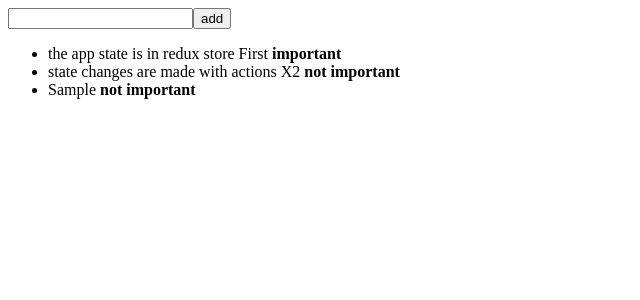
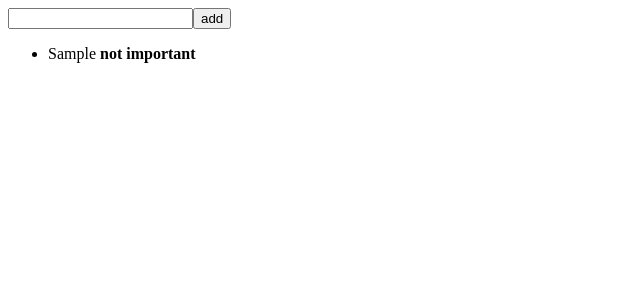
Before and after one commit to nemesmia-gm/React_Unicafe, a React (Create React App) app: page / in a window 1280 px wide. Both pictures are taken after typing "Sample" into the empty fields and a click on the button "add". Shown: the top 300 px of the page, without its empty margins (0-640 px from the left). Built offline with nearby package versions, Linux system fonts and the light colour scheme; data requests are answered from the project's data file.

Commit message:
Part6: redux - create notes in own and separate modules and components using redux store dispatch

```diff
--- a/package.json
+++ b/package.json
@@ -5,11 +5,12 @@
   "dependencies": {
     "@testing-library/jest-dom": "^4.2.4",
     "@testing-library/react": "^9.5.0",
-    "deep-freeze": "0.0.1",
     "@testing-library/user-event": "^7.2.1",
     "axios": "^0.21.0",
+    "deep-freeze": "0.0.1",
     "react": "^16.14.0",
     "react-dom": "^16.14.0",
+    "react-redux": "^7.2.2",
     "react-scripts": "3.4.3",
     "redux": "^4.0.5"
   },
--- a/src/Redux-notes/App.js
+++ b/src/Redux-notes/App.js
@@ -1,12 +1,19 @@
 import React from 'react'
-import NoteReducer from "./noteReducer";
+import NewNote from "./NewNote";
+import Notes from "./Notes";
 
+/*
+* The useDispatch-hook provides any React component access to the dispatch-function of the redux-store defined in
+* index.js. This allows all components to make changes to the state of the redux-store.
+* The component can access the notes stored in the store with the useSelector-hook of the react-redux library.
+* */
 const App = () => {
     return(
         <div>
-          <NoteReducer/>
+            <NewNote />
+            <Notes />
         </div>
     )
-}
+};
 
 export default App;
--- /dev/null
+++ b/src/Redux-notes/NewNote.js
@@ -0,0 +1,23 @@
+import React from 'react'
+import { useDispatch } from 'react-redux'
+import {createNote} from "./noteReducer";
+
+const NewNote = (props) => {
+    const dispatch = useDispatch();
+
+    const addNote = (event) => {
+        event.preventDefault();
+        const content = event.target.note.value; //Because the field has a name, we can access the content via the event object event.target.note.value.
+        event.target.note.value = '';
+        dispatch(createNote(content));
+    };
+
+    return (
+        <form onSubmit={addNote}>
+            <input name="note" />
+            <button type="submit">add</button>
+        </form>
+    )
+};
+
+export default NewNote
--- /dev/null
+++ b/src/Redux-notes/Notes.js
@@ -0,0 +1,33 @@
+import React from 'react'
+import { useDispatch, useSelector } from 'react-redux'
+import {toggleImportanceOf} from "./noteReducer";
+
+const Note = ({ note, handleClick }) => {
+    return(
+        <li onClick={handleClick}>
+            {note.content}
+            <strong> {note.important ? 'important' : 'not important'}</strong>
+        </li>
+    )
+};
+
+const Notes = () => {
+    const dispatch = useDispatch();
+    const notes = useSelector(state => state);
+
+    return(
+        <ul>
+            {notes.map(note =>
+                <Note
+                    key={note.id}
+                    note={note}
+                    handleClick={() =>
+                        dispatch(toggleImportanceOf(note.id))
+                    }
+                />
+            )}
+        </ul>
+    )
+};
+
+export default Notes
--- a/src/Redux-notes/noteReducer.js
+++ b/src/Redux-notes/noteReducer.js
@@ -1,7 +1,4 @@
 import React from 'react'
-import ReactDOM from 'react-dom'
-import { createStore } from 'redux'
-import App from "../Part3-Phonebook/App";
 
 const noteReducer = (state = [], action) => {
     switch(action.type) {
@@ -23,82 +20,26 @@ const noteReducer = (state = [], action) => {
     }
 };
 
-const store = createStore(noteReducer);
-
-store.dispatch({
-    type: 'NEW_NOTE',
-    data: {
-        content: 'the app state is in redux store First',
-        important: true,
-        id: 1
-    }
-});
-
-store.dispatch({
-    type: 'NEW_NOTE',
-    data: {
-        content: 'state changes are made with actions X2',
-        important: false,
-        id: 2
-    }
-});
-/*
-store.dispatch({
-    type: 'TOGGLE_IMPORTANCE',
-    data: {
-        id: 2
-    }
-});*/
-
 const generateId = () =>
     Number((Math.random() * 1000000).toFixed(0));
 
 
-const NoteReducer = () => {
-    const addNote = (event) => {
-        event.preventDefault();
-        const content = event.target.note.value; //Because the field has a name, we can access the content via the event object event.target.note.value.
-        event.target.note.value = '';
-        store.dispatch({
+export const createNote = (content) => {
+    return {
         type: 'NEW_NOTE',
         data: {
             content,
             important: false,
             id: generateId()
         }
-        })
+    }
 };
 
-    const toggleImportance = (id) => {
-        store.dispatch({
+export const toggleImportanceOf = (id) => {
+    return {
         type: 'TOGGLE_IMPORTANCE',
         data: { id }
-        })
+    }
 };
-    return(
-        <div>
-            <form onSubmit={addNote}>
-                <input name="note" />
-                <button type="submit">add</button>
-            </form>
-            <ul>
-                {store.getState().map(note =>
-                    <li
-                        key={note.id}
-                        onClick={() => toggleImportance(note.id)}
-                    >
-                        {note.content} <strong>{note.important ? 'important' : 'not important'}</strong>
-                    </li>
-                )}
-            </ul>
-        </div>
-    )
-};
-const renderApp = () => {
-    ReactDOM.render(<NoteReducer />, document.getElementById('root'))
-}
 
-renderApp()
-store.subscribe(renderApp)
-
-export default NoteReducer;
+export default noteReducer
--- a/src/index.js
+++ b/src/index.js
@@ -2,9 +2,18 @@ import ReactDOM from "react-dom";
 import React from "react";
 // import App from "./Part2b-Countries/App";
 // import App from "./Part3-Phonebook/App";
-import App from "./Redux-notes/App";
+
 import './index.css'
 
+import { createStore } from 'redux'
+import { Provider } from 'react-redux'
+import App from "./Redux-notes/App";
+import noteReducer from './Redux-notes/noteReducer'
 
+const store = createStore(noteReducer);
 
-ReactDOM.render(<App />, document.getElementById('root'));
+ReactDOM.render(
+    <Provider store={store}>
+    <App />
+    </Provider>, document.getElementById('root')
+);
```
Also changed, not shown: 1 other file (tests, documents, lock files or other folders). Lines whose indentation alone changed are shown as unchanged.
